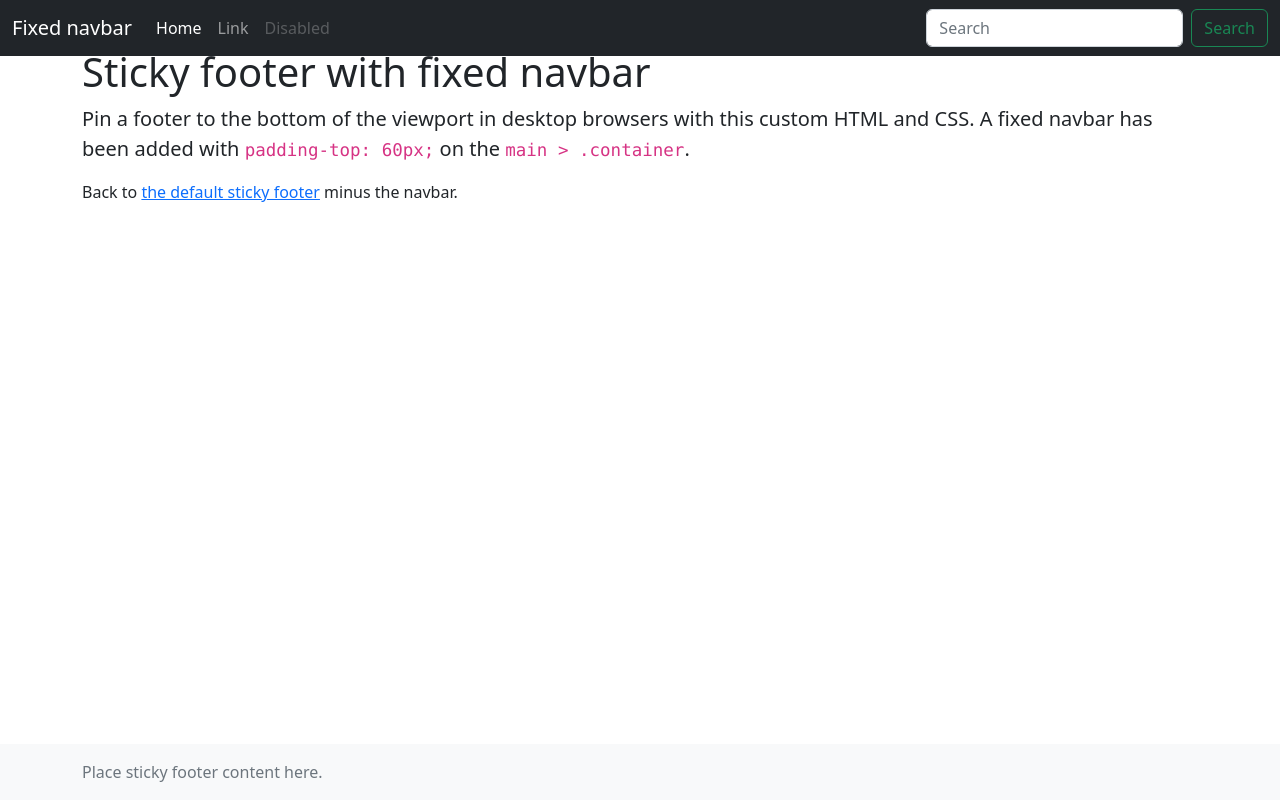
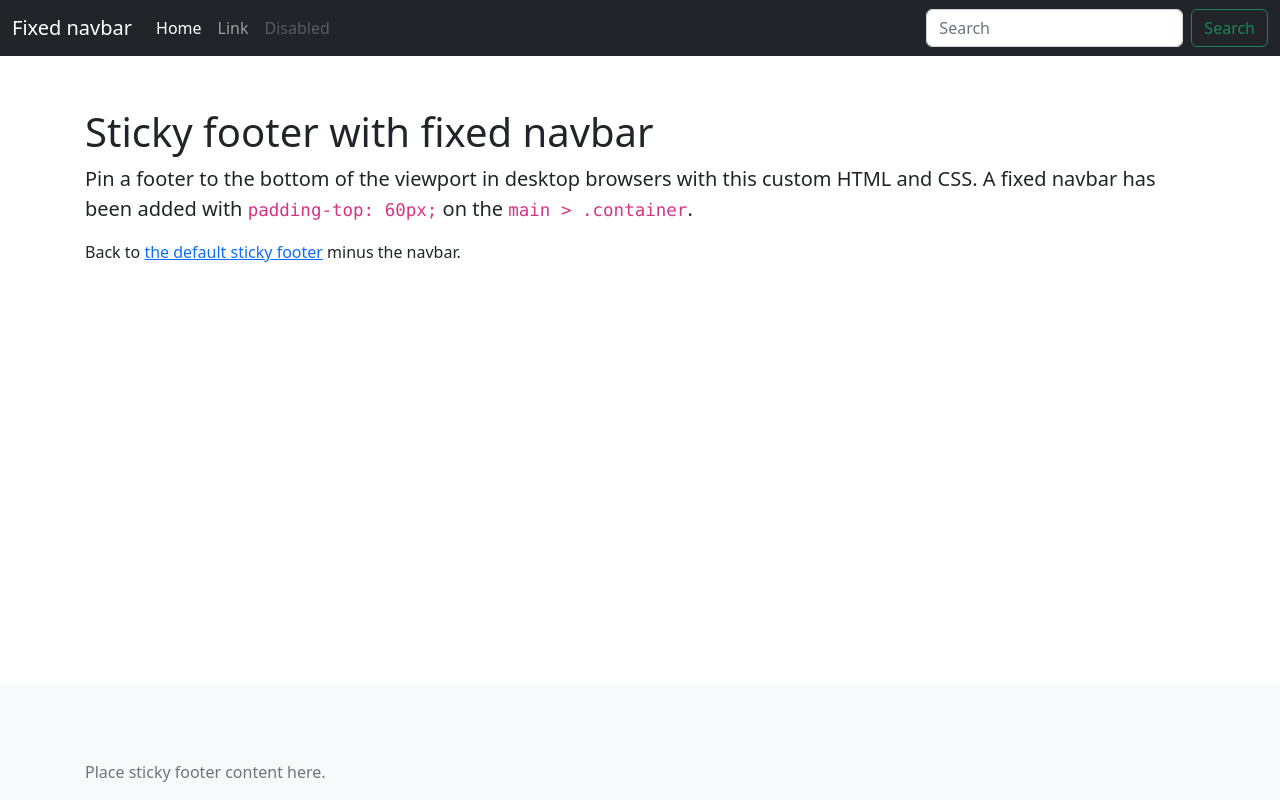
Before and after one commit to niki-gor/askme_goryachev, a Python web app: template templates/index.html in a window 1280 px wide. Run offline with Jinja, Linux system fonts and the light colour scheme; the template is opened without the code that fills it, so the values that code supplies are empty; some libraries are stand-ins or nearby versions.

Commit message:
Add style.css

```diff
--- /dev/null
+++ b/static/css/style.css
@@ -0,0 +1,3 @@
+.container {
+    padding: 60px 15px 0;
+}
--- a/templates/index.html
+++ b/templates/index.html
@@ -10,7 +10,7 @@
 
 
     <!-- Custom styles for this template -->
-    <link href="sticky-footer-navbar.css" rel="stylesheet">
+    <link href="../static/css/style.css" rel="stylesheet">
 </head>
 <body class="d-flex flex-column h-100">
 
```
